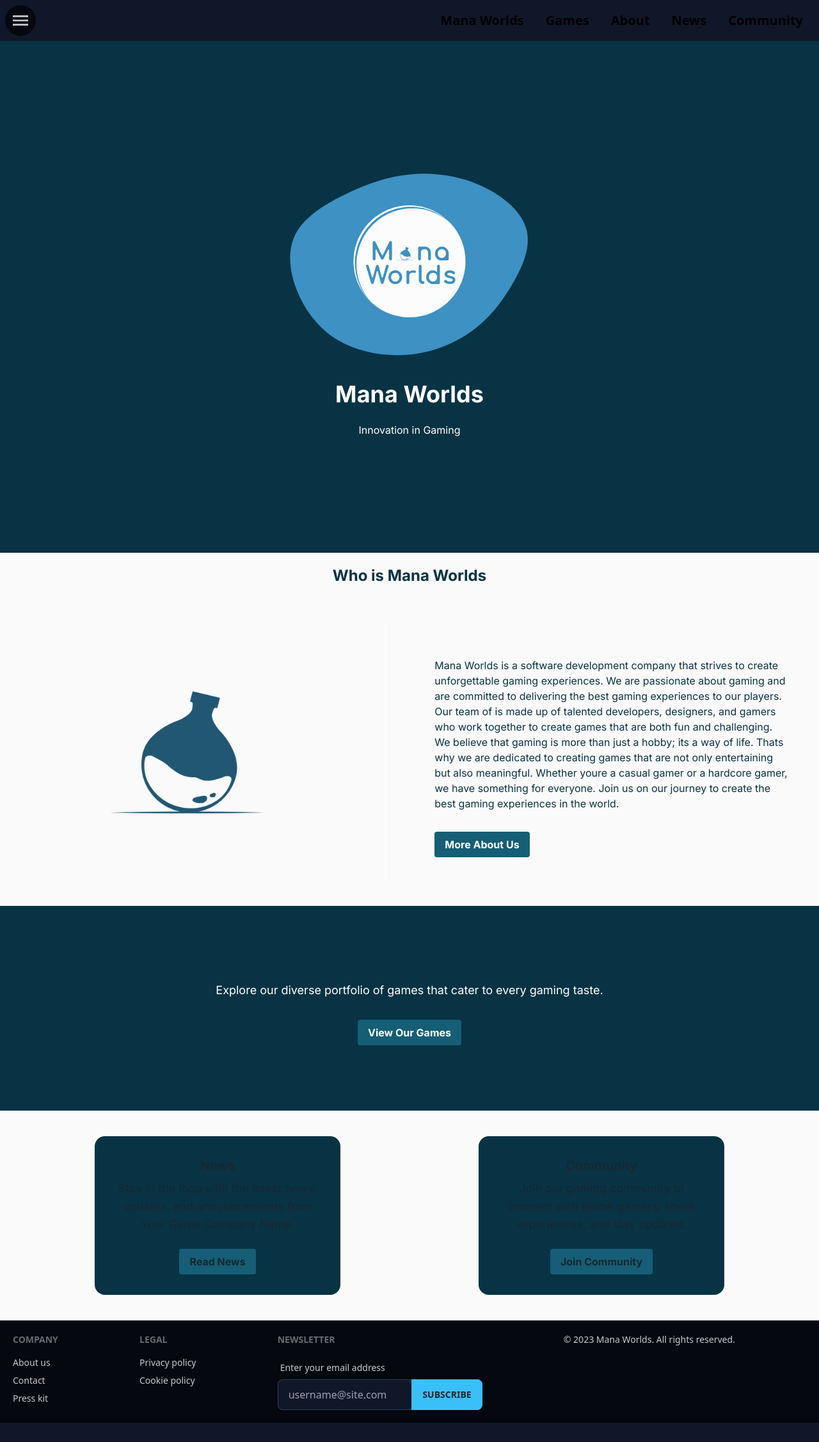
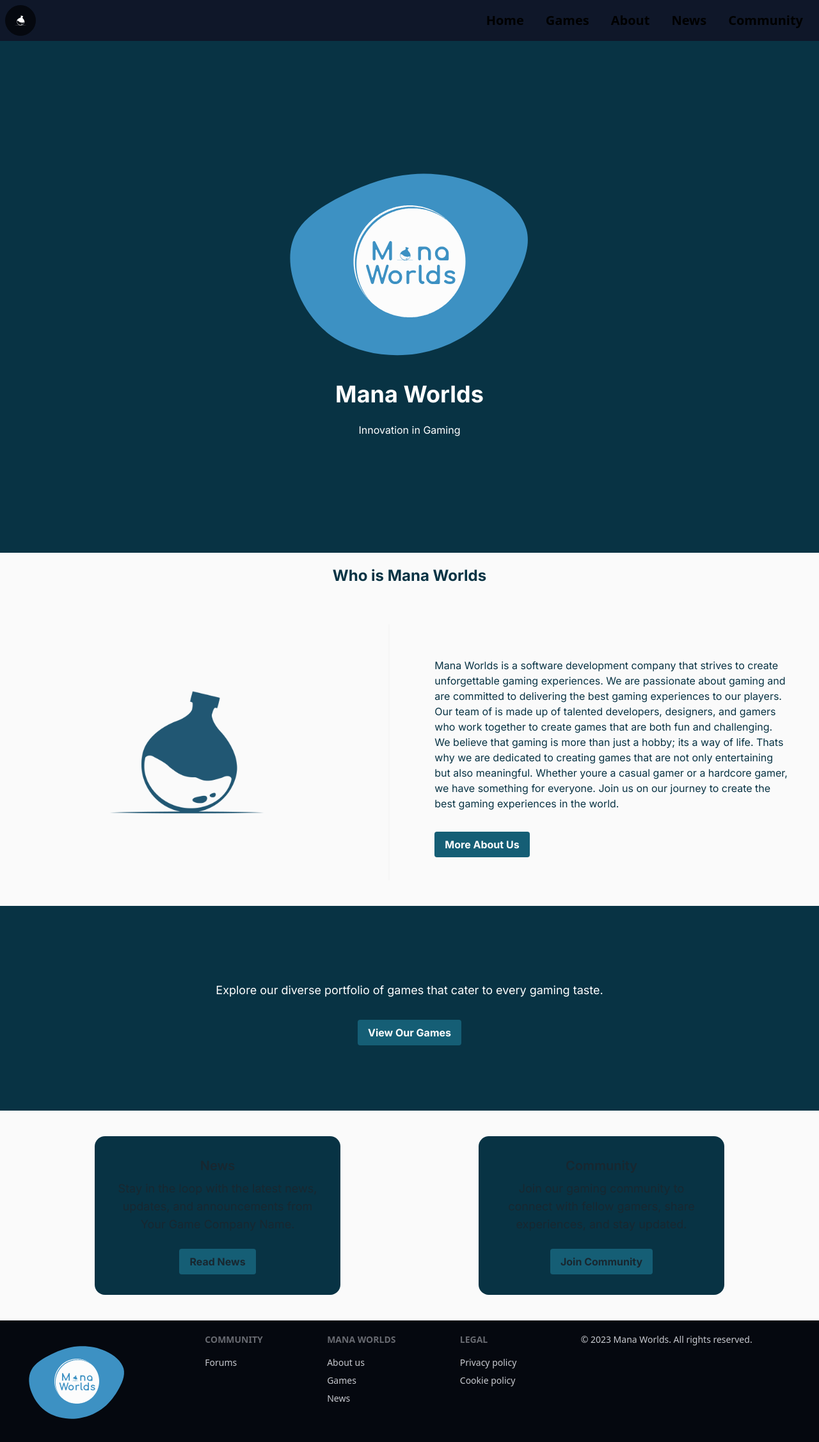
Before and after one commit to AaronPierson/Mana-Worlds, a Next.js app: page / in a window 1280 px wide. Shown: the whole page at 64% size. Before the commit the page ends 2224 px from the top, so only its background shows below. Built offline with nearby package versions, Linux system fonts and the light colour scheme.

Commit message:
small changes to links and icon for nav an footer

```diff
--- a/app/layout.tsx
+++ b/app/layout.tsx
@@ -39,7 +39,8 @@ export default function RootLayout({
         <meta property="dc:creator" content="Aaron Pierson" />
         {/* <title>{metadata.title}</title> */}
         <link rel="icon" href="/favicon.ico" />
-        <script async defer data-website-id="703aab45-45f4-4e37-8324-89727f91438c" src="https://umami.astranexus.online/umami.js"></script>        <meta name='keywords' content='Mana Worlds, News, Gaming, Games, Community, About, Contact, Blog, Posts, Posts Page, Post Page, News Page, News Posts, News Post, News Posts Page, News Post Page' />
+        <script async defer data-website-id="703aab45-45f4-4e37-8324-89727f91438c" src="https://umami.astranexus.online/umami.js"></script>
+        <meta name='keywords' content='Mana Worlds, News, Gaming, Games, Community, About, Contact, Blog, Posts, Posts Page, Post Page, News Page, News Posts, News Post, News Posts Page, News Post Page' />
       </head>
       <body>
 
--- a/components/Footer.tsx
+++ b/components/Footer.tsx
@@ -1,23 +1,24 @@
 import React from 'react';
 import Link from 'next/link'
-
+import Image from 'next/image';
 
 const Footer: React.FC = () => {
     return(
         <footer className="footer p-5 bg-base-200 text-base-content">
-        {/* <nav>
-          <header className="footer-title">Services</header>
-          <a className="link link-hover">Branding</a>
-          <a className="link link-hover">Design</a>
-          <a className="link link-hover">Marketing</a>
-          <a className="link link-hover">Advertisement</a>
-        </nav>  */}
+        <Image className="footer-logo" src="/imgs/logos/blob.svg" alt="Mana Worlds" width={200} height={200} />
         <nav>
-          <header className="footer-title">Company</header>
+          <header className="footer-title">Community</header>
+          <Link href="https://forum.manaworlds.com" className="link link-hover">Forums</Link>
+
+        </nav>
+        <nav>
+          <header className="footer-title">Mana Worlds</header>
           <Link href="/about" className="link link-hover">About us</Link>
-          <Link href="/contact" className="link link-hover">Contact</Link>
+          <Link href="/games" className="link link-hover">Games</Link>
+          <Link href="/news" className="link link-hover">News</Link>
+          {/* <Link href="/contact" className="link link-hover">Contact</Link>  */}
           {/* <a className="link link-hover">Jobs</a>  */}
-          <a className="link link-hover">Press kit</a>
+          {/* <a className="link link-hover">Press kit</a> */}
         </nav>
         <nav>
           <header className="footer-title">Legal</header>
@@ -25,7 +26,7 @@ const Footer: React.FC = () => {
           <Link href="/legal/privacy-policy" className="link link-hover">Privacy policy</Link>
           <Link href="/legal/cookie-policy" className="link link-hover">Cookie policy</Link>
         </nav>
-        <form>
+        {/* <form>
           <header className="footer-title">Newsletter</header>
           <fieldset className="form-control w-80">
             <label className="label">
@@ -36,7 +37,7 @@ const Footer: React.FC = () => {
               <button className="btn btn-primary absolute top-0 right-0 rounded-l-none">Subscribe</button>
             </div>
           </fieldset>
-        </form>
+        </form> */}
         <p>© 2023 Mana Worlds. All rights reserved.</p>
       </footer>
     );
--- a/components/Navbar.tsx
+++ b/components/Navbar.tsx
@@ -1,30 +1,31 @@
 import React from "react";
 import Link from 'next/link'
-
+import Image from 'next/image';
 
 const Navbar: React.FC = () => {
   return (
     <header>
         <div className="navbar bg-base-100">
             <div className="navbar-start">
-                <div className="dropdown">
+                <div className=" dropdown">
                     <label tabIndex={0} className="btn btn-circle swap swap-rotate">
-                        {/* <input type="checkbox" /> */}
-                        <svg className="swap-off fill-current" xmlns="http://www.w3.org/2000/svg" width="32" height="32" viewBox="0 0 512 512"><path d="M64,384H448V341.33H64Zm0-106.67H448V234.67H64ZM64,128v42.67H448V128Z"/></svg>
+                        <input type="checkbox" />
+                        {/* <Image className="logo swap-on" src="/imgs/icons/white-transparent.png" alt="Mana Worlds" width={32} height={32} /> */}
+                        <Image className="logo swap-off" src="/imgs/icons/white-transparent.png" alt="Mana Worlds" width={32} height={32} />
+                        {/* <svg className="swap-off fill-current" xmlns="http://www.w3.org/2000/svg" width="32" height="32" viewBox="0 0 512 512"><path d="M64,384H448V341.33H64Zm0-106.67H448V234.67H64ZM64,128v42.67H448V128Z"/></svg> */}
                         <svg className="swap-on fill-current" xmlns="http://www.w3.org/2000/svg" width="32" height="32" viewBox="0 0 512 512"><polygon points="400 145.49 366.51 112 256 222.51 145.49 112 112 145.49 222.51 256 112 366.51 145.49 400 256 289.49 366.51 400 400 366.51 289.49 256 400 145.49"/></svg>
                     </label>
                     <ul tabIndex={0} className="menu menu-sm dropdown-content mt-3 z-[1] p-2 shadow bg-base-100 rounded-box w-52">
-                        <li><Link href='/'>Homepage</Link></li>
+                        <li><Link href='/'>Home</Link></li>
                         <li><Link href='/about'>About</Link></li>
                         <li><Link href='/games'>Games</Link></li>
                         <li><Link href='/news'>News</Link></li>
                         <li><Link target="" href='https://forum.manaworlds.com/'>Community</Link></li>
-                        {/* <li><Link href='/about'>Contact</Link></li> */}
                     </ul>
                 </div>
             </div>
             <div className="navbar-end">
-                <Link href='/' className="btn btn-ghost normal-case text-xl">Mana Worlds</Link>
+                <Link href='/' className="btn btn-ghost normal-case text-xl">Home</Link>
                 <Link href='/games' className="btn btn-ghost normal-case text-xl">Games</Link>
                 <Link href='/about' className="btn btn-ghost normal-case text-xl">About</Link>
                 <Link href='/news'className="btn btn-ghost normal-case text-xl">News</Link>
```
